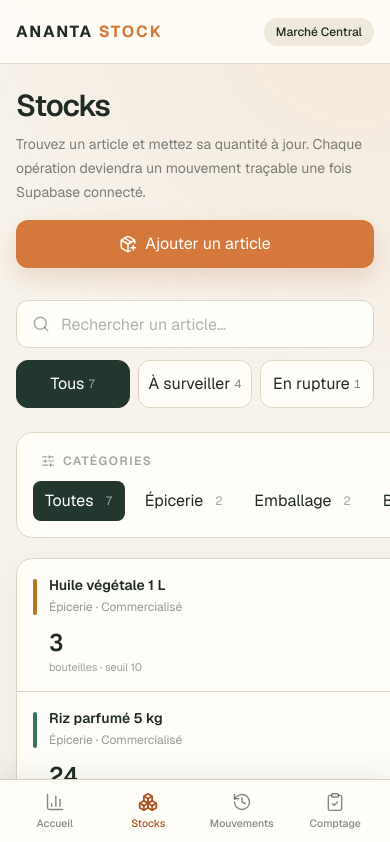
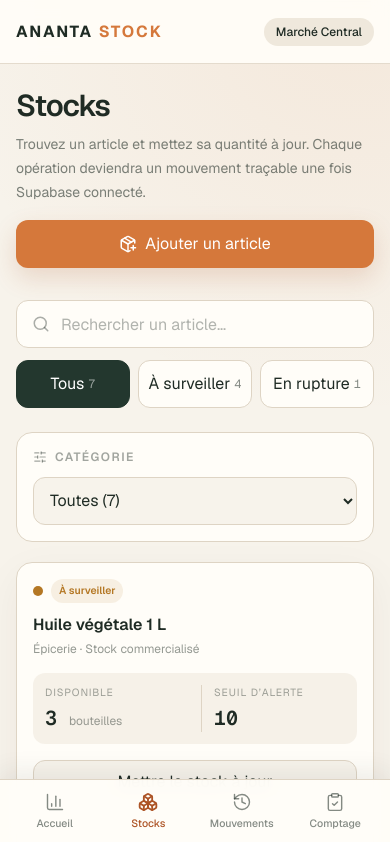
Before and after one commit to koalanoir/ananta-stock, a Next.js app: page /stocks in a window 390 px wide. Shown: the top 842 px of the page. Built offline with nearby package versions, Linux system fonts and the light colour scheme.

Commit message:
Refine mobile categories and stock cards

```diff
--- a/src/app/stocks/page.tsx
+++ b/src/app/stocks/page.tsx
@@ -71,9 +71,16 @@ function StocksContent() {
       </section>
 
       <section className="mt-6 grid gap-5 xl:grid-cols-[220px_1fr]">
-        <aside className="rounded-2xl border border-border bg-surface p-3 xl:self-start">
+        <label className="rounded-2xl border border-border bg-surface p-4 xl:hidden">
+          <span className="flex items-center gap-2 text-xs font-semibold uppercase tracking-[0.12em] text-foreground/42"><SlidersHorizontal size={14} /> Catégorie</span>
+          <select value={category} onChange={(event) => setCategory(event.target.value)} className="mt-3 h-12 w-full rounded-xl border border-border bg-background px-3 text-sm font-semibold outline-none focus:border-brand focus:ring-3 focus:ring-brand/10">
+            {categories.map((name) => <option key={name} value={name}>{name} ({name === "Toutes" ? items.length : items.filter((item) => item.category === name).length})</option>)}
+          </select>
+        </label>
+
+        <aside className="hidden rounded-2xl border border-border bg-surface p-3 xl:block xl:self-start">
           <div className="flex items-center gap-2 px-3 py-2 text-xs font-semibold uppercase tracking-[0.12em] text-foreground/42"><SlidersHorizontal size={14} /> Catégories</div>
-          <div className="mt-1 flex snap-x gap-2 overflow-x-auto px-1 pb-1 xl:flex-col xl:overflow-visible xl:px-0 xl:pb-0">
+          <div className="mt-1 flex flex-col gap-2">
             {categories.map((name) => <button key={name} onClick={() => setCategory(name)} className={`flex h-10 shrink-0 snap-start items-center justify-between rounded-lg px-3 text-left text-sm font-medium transition ${category === name ? "bg-sidebar text-white" : "hover:bg-surface-muted"}`}>{name}<span className={`ml-3 font-mono text-xs ${category === name ? "text-white/55" : "text-foreground/38"}`}>{name === "Toutes" ? items.length : items.filter((item) => item.category === name).length}</span></button>)}
           </div>
         </aside>
@@ -84,25 +91,19 @@ function StocksContent() {
               const status = getStockStatus(item);
               return (
                 <article key={item.id} className="p-4">
-                  <div className="flex items-start gap-3">
-                    <span className={`mt-1 h-9 w-1 shrink-0 rounded-full ${status === "rupture" ? "bg-danger" : status === "surveillance" ? "bg-warning" : "bg-success"}`} />
-                    <div className="min-w-0 flex-1">
-                      <div className="flex items-start justify-between gap-3">
-                        <div className="min-w-0">
-                          <h2 className="truncate text-sm font-semibold">{item.name}</h2>
-                          <p className="mt-1 text-xs text-foreground/48">{item.category} · {item.kind === "commercialise" ? "Commercialisé" : "Outil"}</p>
-                        </div>
-                        <span className={`shrink-0 rounded-full px-2 py-1 text-[0.65rem] font-semibold ${status === "rupture" ? "bg-danger/10 text-danger" : status === "surveillance" ? "bg-warning/10 text-warning" : "bg-success/10 text-success"}`}>{statusLabel[status]}</span>
-                      </div>
-                      <div className="mt-4 flex items-end justify-between gap-3">
-                        <div>
-                          <p className="font-mono text-2xl font-semibold leading-none">{item.quantity}</p>
-                          <p className="mt-1 text-[0.68rem] text-foreground/45">{item.unit}{item.quantity > 1 ? "s" : ""} · seuil {item.threshold}</p>
-                        </div>
-                        <button onClick={() => setEditingItem(item)} className="h-10 rounded-lg border border-border px-3 text-xs font-semibold transition active:scale-95 active:bg-brand/5">Mettre à jour</button>
-                      </div>
-                    </div>
+                  <div className="flex items-center gap-2">
+                    <span className={`h-2.5 w-2.5 shrink-0 rounded-full ${status === "rupture" ? "bg-danger" : status === "surveillance" ? "bg-warning" : "bg-success"}`} />
+                    <span className={`rounded-full px-2 py-1 text-[0.65rem] font-semibold ${status === "rupture" ? "bg-danger/10 text-danger" : status === "surveillance" ? "bg-warning/10 text-warning" : "bg-success/10 text-success"}`}>{statusLabel[status]}</span>
                   </div>
+                  <h2 className="mt-3 break-words text-base font-semibold leading-5">{item.name}</h2>
+                  <p className="mt-1.5 text-xs text-foreground/48">{item.category} · {item.kind === "commercialise" ? "Stock commercialisé" : "Outil / consommable"}</p>
+
+                  <dl className="mt-4 grid grid-cols-2 gap-3 rounded-xl bg-surface-muted/55 p-3">
+                    <div><dt className="text-[0.65rem] uppercase tracking-[0.08em] text-foreground/42">Disponible</dt><dd className="mt-1 font-mono text-xl font-semibold">{item.quantity} <span className="font-sans text-xs font-normal text-foreground/45">{item.unit}{item.quantity > 1 ? "s" : ""}</span></dd></div>
+                    <div className="border-l border-border pl-3"><dt className="text-[0.65rem] uppercase tracking-[0.08em] text-foreground/42">Seuil d’alerte</dt><dd className="mt-1 font-mono text-xl font-semibold">{item.threshold}</dd></div>
+                  </dl>
+
+                  <button onClick={() => setEditingItem(item)} className="mt-4 h-11 w-full rounded-xl border border-border bg-background text-sm font-semibold transition active:scale-[0.99] active:bg-brand/5">Mettre le stock à jour</button>
                 </article>
               );
             })}
```
